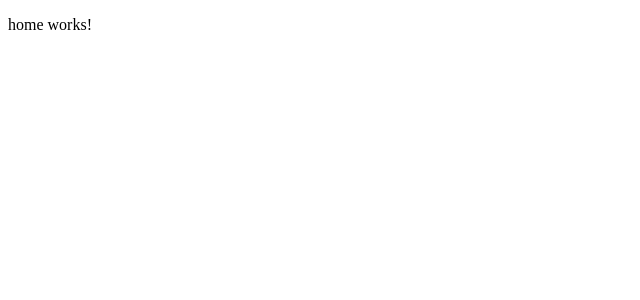
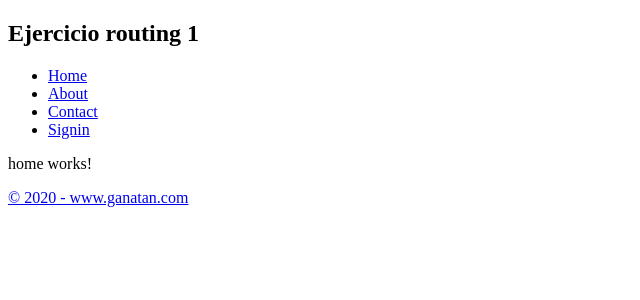
Before and after one commit to sofia1900/Routing, an Angular app: page / in a window 1280 px wide. Shown: the top 300 px of the page, without its empty margins (0-640 px from the left). Built offline with nearby package versions, Linux system fonts and the light colour scheme.

Commit message:
routing1

```diff
--- a/src/app/app.component.html
+++ b/src/app/app.component.html
@@ -1 +1,23 @@
-<router-outlet></router-outlet>
+<div>
+  <header>
+    <section>
+      <h1>Ejercicio routing 1</h1>
+    </section>
+    <nav>
+      <ul>
+        <li><a routerLink="/">Home</a></li>
+        <li><a routerLink="/about">About</a></li>
+        <li><a routerLink="/contact">Contact</a></li>
+        <li><a routerLink="/signin">Signin</a></li>
+      </ul>
+    </nav>
+  </header>
+
+  <main>
+    <router-outlet></router-outlet>
+  </main>
+
+  <footer>
+    <a href="https://www.ganatan.com/">&copy; 2020 - www.ganatan.com</a>
+  </footer>
+</div>
```
